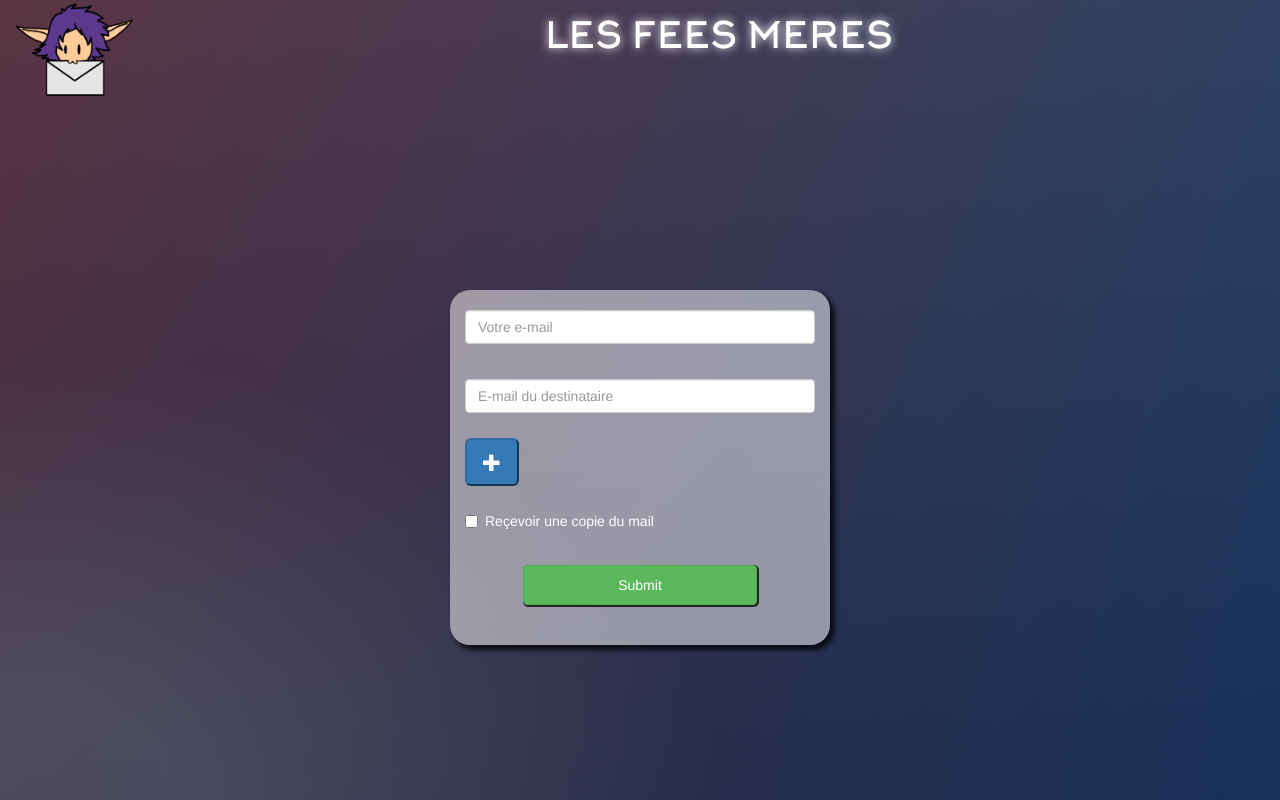
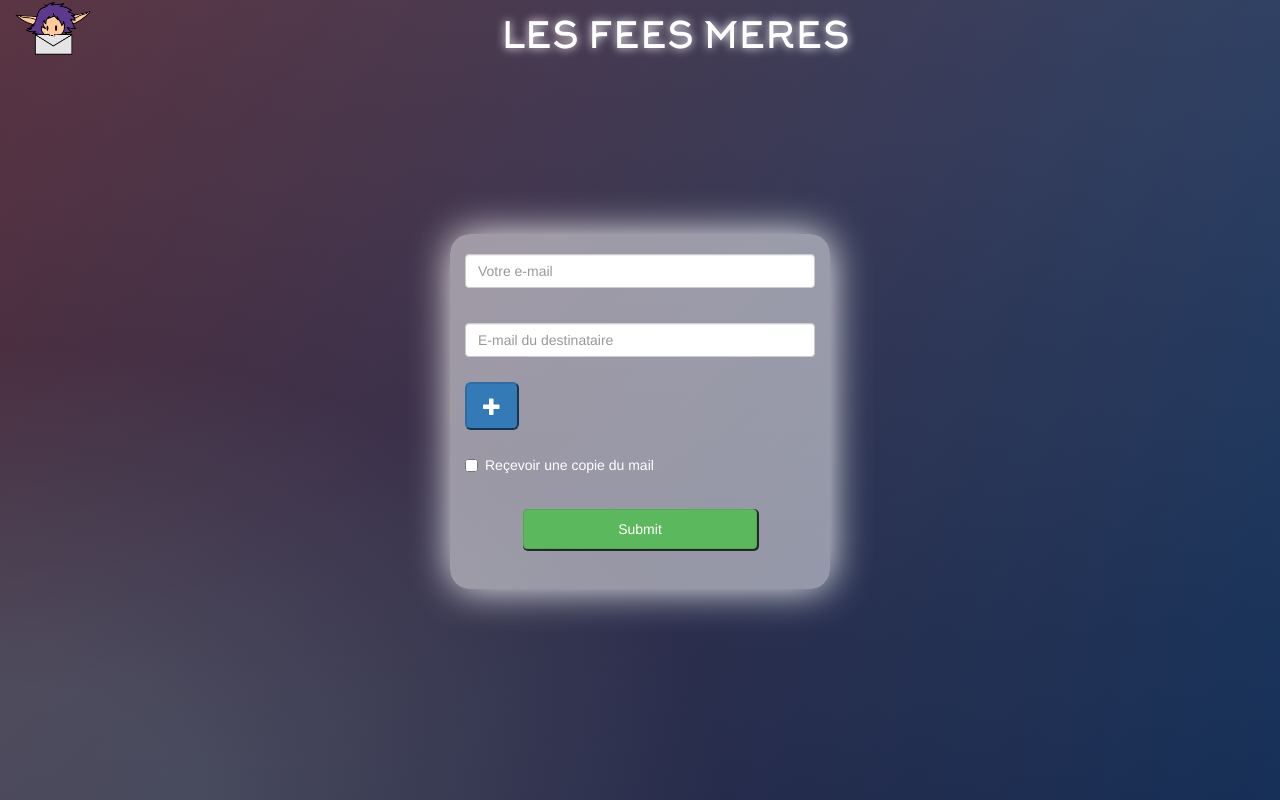
Before and after one commit to ali-loup-acs/LFM, a PHP site: page / in a window 1280 px wide. Run offline with PHP 8.4, Linux system fonts and the light colour scheme.

Commit message:
Formulaire stylisé
Ombre rajoutée pour faire l'effet lumineux du titre

```diff
--- a/css/master.css
+++ b/css/master.css
@@ -4,8 +4,7 @@
 }
 
 #logo-head {
-    width: 150px;
-    height: 130px;
+    width: 13white0px;
 }
 
 html {
@@ -33,9 +32,9 @@ body {
 
 form {
     margin-top: 20vh;
-    -webkit-box-shadow: 4px 4px 5px 1px rgba(0, 0, 0, 0.75);
-    -moz-box-shadow: 4px 4px 5px 1px rgba(0, 0, 0, 0.75);
-    box-shadow: 4px 4px 5px 1px rgba(0, 0, 0, 0.75);
+    -webkit-box-shadow: 1px 0px 40px -1px rgba(255, 255, 255, 1);
+    -moz-box-shadow: 1px 0px 40px -1px rgba(255, 255, 255, 1);
+    box-shadow: 1px 0px 40px -1px rgba(255, 255, 255, 1);
     width: 30%;
     background-color: rgba(255, 255, 255, 0.5);
     border-radius: 20px;
```
